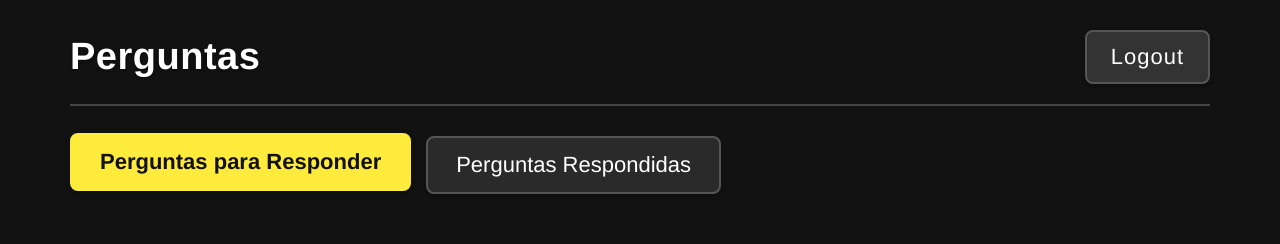
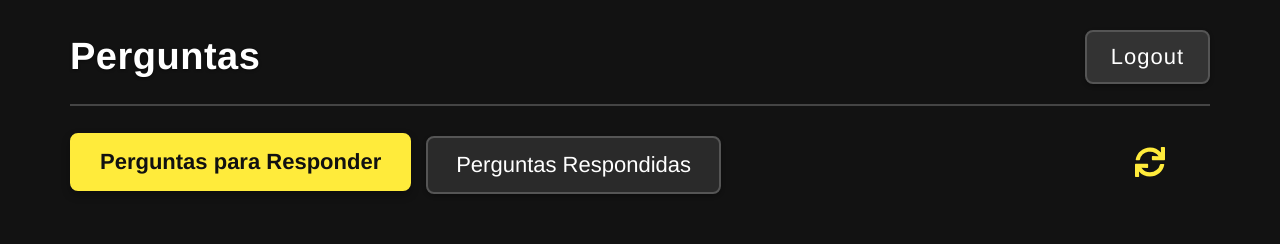
Before and after one commit to MvLeronn/App_Frontend, a React (Vite) app in the folder frontend/: page /perguntas in a window 1280 px wide. Shown: the top 244 px of the page. Built offline with nearby package versions, Linux system fonts and the light colour scheme; no server answers; sample sign-in values are in the browser's storage.

Commit message:
feat: adiciona botão de refresh em Perguntas e cria função fetchPerguntas para buscar as perguntas

```diff
--- a/frontend/src/Components/Perguntas/Perguntas.css
+++ b/frontend/src/Components/Perguntas/Perguntas.css
@@ -58,6 +58,22 @@ html, body {
     display: flex;
     flex-wrap: wrap;
     gap: 15px;
+  }
+
+  .refresh-btn {
+    color: #ffeb3b;
+    background-color: transparent;
+    border: none;
+    cursor: pointer;
+    margin-left: auto;
+    margin-right: 40px;
+    font-size: 30px;
+    padding: 5px;
+    transition: transform 0.3s ease;
+  }
+
+  .refresh-btn:hover {
+    transform: rotate(90deg);
   }
 
   .tab-btn {
--- a/frontend/src/Components/Perguntas/Perguntas.jsx
+++ b/frontend/src/Components/Perguntas/Perguntas.jsx
@@ -1,5 +1,6 @@
 import { useState, useEffect } from "react";
 import { useNavigate } from "react-router-dom";
+import { FaSync } from "react-icons/fa";
 import "./perguntas.css";
 
 const Perguntas = () => {
@@ -8,10 +9,12 @@ const Perguntas = () => {
   const [perguntas, setPerguntas] = useState([]);
   const [respostas, setRespostas] = useState({});
 
-  useEffect(() => {
+  // Função para buscar as perguntas
+  const fetchPerguntas = () => {
+    const token = localStorage.getItem("token");
     fetch("http://localhost:5000/perguntas", {
       headers: {
-        Authorization: `Bearer ${localStorage.getItem("token")}`, // Adicionando o token
+        Authorization: `Bearer ${token}`,
       },
     })
       .then((res) => res.json())
@@ -24,6 +27,11 @@ const Perguntas = () => {
         }
       })
       .catch((err) => console.error("Erro ao buscar perguntas:", err));
+  };
+
+  // Busca as perguntas na montagem do componente
+  useEffect(() => {
+    fetchPerguntas();
   }, []);
 
   const handleLogout = () => {
@@ -54,23 +62,13 @@ const Perguntas = () => {
         return res.json();
       })
       .then(() => {
-      // Após responder, faz um novo GET para atualizar a lista completa
-      return fetch("http://localhost:5000/perguntas", {
-        headers: {
-          Authorization: `Bearer ${token}`,
-        },
-      });
-    })
-    .then(res => res.json())
-    .then(data => {
-      if (Array.isArray(data.perguntas)) {
-        setPerguntas(data.perguntas);
-        setRespostas(prev => {
-          const newRespostas = {...prev};
+        // Após responder, atualiza a lista de perguntas
+        fetchPerguntas();
+        setRespostas((prev) => {
+          const newRespostas = { ...prev };
           delete newRespostas[id];
           return newRespostas;
         });
-      }
       })
       .catch((err) => {
         console.error("Erro ao enviar resposta:", err);
@@ -106,6 +104,9 @@ const Perguntas = () => {
           onClick={() => setActiveTab("respondidas")}
         >
           Perguntas Respondidas
+        </button>
+        <button className="refresh-btn" onClick={fetchPerguntas}>
+          <FaSync />
         </button>
       </div>
 
```
Lines whose indentation alone changed are shown as unchanged.
